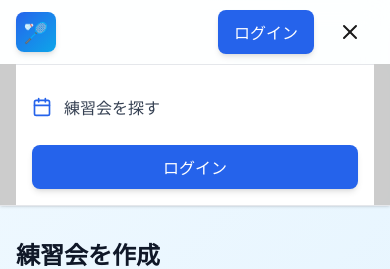
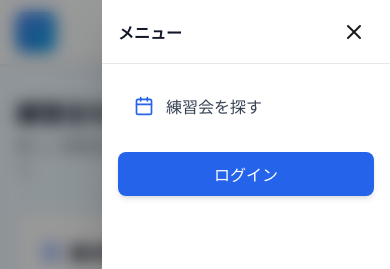
Before and after one commit to KM0912/sports-event-hub, a Next.js app: page /events/new in a window 390 px wide. Both pictures are taken after a click on the button "メニューを開く". Shown: the top 269 px of the page. Built offline with nearby package versions, Linux system fonts and the light colour scheme; no server answers.

Commit message:
Fix モバイルメニューを右からスライドインするドロワーUIに変更

```diff
--- a/src/app/globals.css
+++ b/src/app/globals.css
@@ -143,6 +143,16 @@ body {
   to { opacity: 1; transform: translateX(0); }
 }
 
+@keyframes slideInFromRight {
+  from { transform: translateX(100%); }
+  to { transform: translateX(0); }
+}
+
+@keyframes slideOutToRight {
+  from { transform: translateX(0); }
+  to { transform: translateX(100%); }
+}
+
 @keyframes pulse-soft {
   0%, 100% { opacity: 1; }
   50% { opacity: 0.7; }
--- a/src/components/layout/Header.tsx
+++ b/src/components/layout/Header.tsx
@@ -45,6 +45,7 @@ export function Header() {
   }
 
   return (
+    <>
       <header className="sticky top-0 z-50 bg-white/90 backdrop-blur-md border-b border-border shadow-sm">
         <div className="max-w-7xl mx-auto px-4">
           <div className="flex items-center justify-between h-16">
@@ -121,16 +122,35 @@ export function Header() {
               </button>
             </div>
           </div>
+        </div>
+      </header>
 
-        {/* Mobile Navigation */}
-        {isMenuOpen && (
-          <>
+      {/* Mobile Navigation Drawer - Outside header to avoid backdrop-blur inheritance */}
       <div
-              className="md:hidden fixed inset-0 bg-black/20 backdrop-blur-sm z-40 top-16"
+        className={`md:hidden fixed inset-0 bg-black/40 backdrop-blur-sm z-[60] transition-opacity duration-300 ${
+          isMenuOpen ? 'opacity-100' : 'opacity-0 pointer-events-none'
+        }`}
         onClick={() => setIsMenuOpen(false)}
       />
-            <div className="md:hidden py-4 border-t border-border animate-slide-in bg-white relative z-50">
-              <nav className="flex flex-col gap-1">
+      <div
+        className={`md:hidden fixed top-0 right-0 h-full w-72 max-w-[80vw] bg-white shadow-2xl z-[70] transform transition-transform duration-300 ease-out ${
+          isMenuOpen ? 'translate-x-0' : 'translate-x-full'
+        }`}
+      >
+        {/* Drawer Header */}
+        <div className="flex items-center justify-between px-4 h-16 border-b border-border bg-white">
+          <span className="font-semibold text-gray-900">メニュー</span>
+          <button
+            onClick={() => setIsMenuOpen(false)}
+            className="p-2 rounded-lg hover:bg-muted-bg transition-colors"
+            aria-label="メニューを閉じる"
+          >
+            <X className="w-6 h-6" />
+          </button>
+        </div>
+
+        {/* Drawer Content */}
+        <nav className="flex flex-col p-4 gap-1 bg-white h-[calc(100%-4rem)]">
           <Link
             href="/"
             className="flex items-center gap-3 px-4 py-3.5 rounded-lg text-gray-700 hover:bg-muted-bg transition-colors min-h-[44px] text-base"
@@ -157,24 +177,30 @@ export function Header() {
                 <UserIcon className="w-5 h-5 text-primary" />
                 マイページ
               </Link>
-                    <div className="px-4 py-3 border-t border-border mt-2">
-                      <div className="flex items-center justify-between">
-                        <span className="text-sm md:text-base text-muted">
+
+              {/* User Section */}
+              <div className="mt-auto pt-4 border-t border-border mt-4">
+                <div className="flex items-center gap-3 px-4 py-2 mb-2">
+                  <div className="w-8 h-8 rounded-full bg-muted-bg flex items-center justify-center">
+                    <UserIcon className="w-4 h-4 text-muted" />
+                  </div>
+                  <span className="text-sm text-gray-700 font-medium">
                     {displayName || 'ユーザー'}
                   </span>
+                </div>
                 <button
                   onClick={handleSignOut}
-                          className="text-sm md:text-base text-error font-medium min-h-[44px] px-2"
+                  className="flex items-center gap-3 px-4 py-3.5 rounded-lg text-error hover:bg-red-50 transition-colors min-h-[44px] text-base w-full"
                 >
+                  <LogOut className="w-5 h-5" />
                   ログアウト
                 </button>
-                      </div>
               </div>
             </>
           ) : (
             <Link
               href="/login"
-                    className="btn btn-primary mx-4 mt-2 min-h-[48px] text-base"
+              className="btn btn-primary mt-4 min-h-[48px] text-base"
               onClick={() => setIsMenuOpen(false)}
             >
               ログイン
@@ -183,8 +209,5 @@ export function Header() {
         </nav>
       </div>
     </>
-        )}
-      </div>
-    </header>
   )
 }
```
Lines whose indentation alone changed are shown as unchanged.
